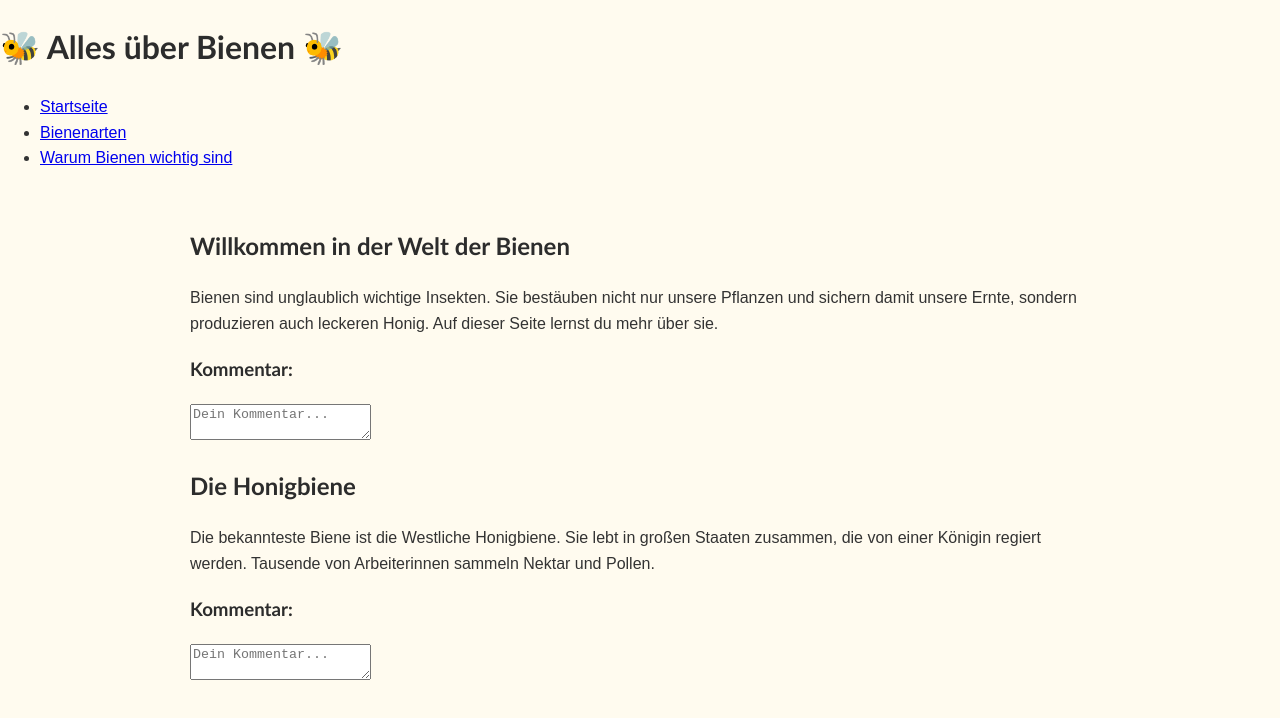
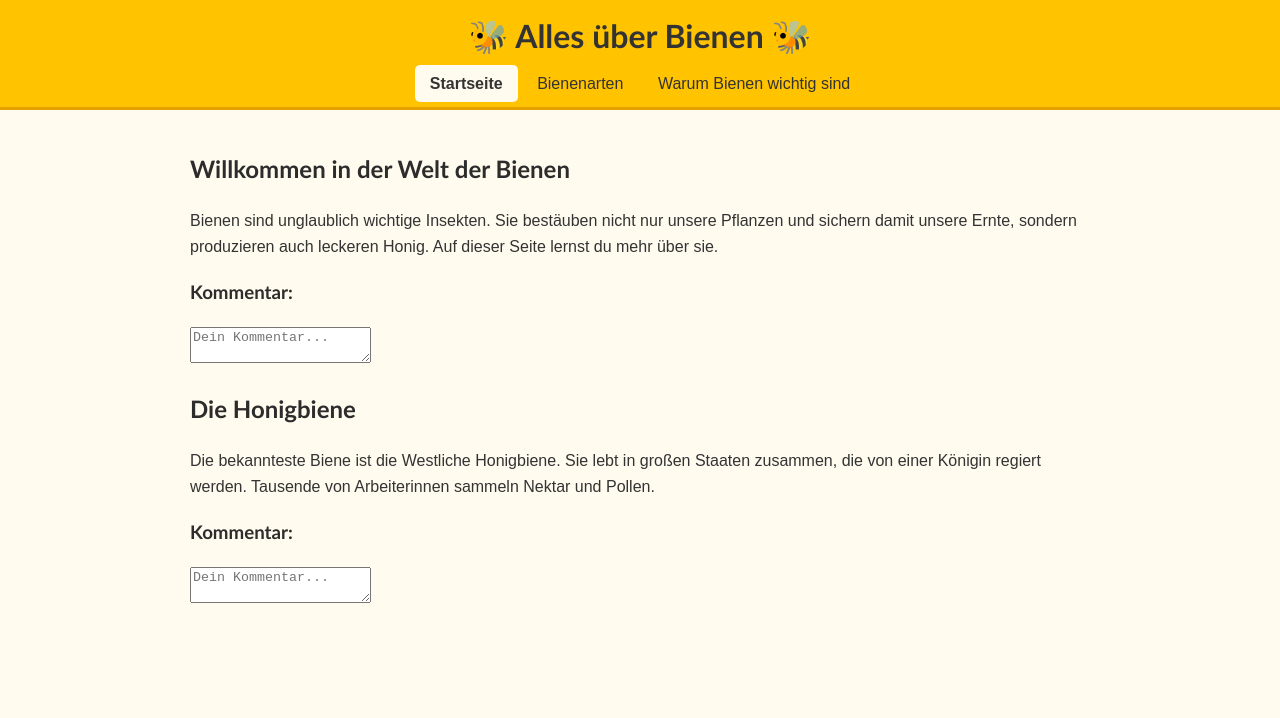
Before and after one commit to HOLDMYBEEER/InternetClientServer, a website: page Begin/webroot/index.html in a window 1280 px wide. Drawn offline with Linux system fonts and the light colour scheme.

Commit message:
viel in der Navigation ausporbiert und verschönert

```diff
--- a/Begin/webroot/css/style.css
+++ b/Begin/webroot/css/style.css
@@ -12,8 +12,8 @@ body {
   padding: 0;
 }
 
+/* Allen Aufgezählten Überschrift-Elemente eigenen Schriftstil & Farbe geben */
 h1, h2, h3 {
-  /* Eigene Schrift für Überschriften */
   font-family: 'Trebuchet MS', sans-serif;
   color: #2c2c2c;
 }
@@ -26,3 +26,53 @@ main {
   margin: 0 auto; /* Zentriert den Block horizontal */
   padding: 20px; /* Etwas Innenabstand */
 }
+
+/* --- Header & Navigation Einrücken und verschönern (Woche 3) --- */
+header {
+  background-color: #FFC300; /* Hintergrund für Navigation, kräftiges Bienen-Gelb */
+  padding: 10px 20px;
+  border-bottom: 3px solid #E3A000; /* kleiner Rand als Übergang von Nav zu Main */
+
+  /* max-Breite vom Main aufheben, damit Header über die volle Breite geht */
+  max-width: 100%;
+}
+
+/* Alle h1 im Header zentrieren */
+header h1 {
+  text-align: center;
+  color: #333;
+  margin: 0;
+}
+
+/* Alle ul in nav anpassen */
+nav ul {
+  list-style-type: none; /* Aufzählungspunkte entfernen*/
+  padding: 0;
+  text-align: center; /* Navigation zentrieren */
+  margin: 10px 0 0 0;
+}
+
+/* Alle li in nav anpassen */
+nav li {
+  display: inline-block; /* Menüpunkte nebeneinander stellen */
+}
+
+/* Alle Hyperlinks in nav anpassen */
+nav a {
+  text-decoration: none; /* Unterstreichung entfernen */
+  color: #333;
+  padding: 10px 15px;
+  border-radius: 5px; /* Leicht abgerundete Kanten */
+}
+
+/* weiße Auswahlbox um aktivien Menüpunkt anzuzeigen */
+nav a.active { /* Aktiver Menüpunkt in nav */
+  background-color: #FFFBEF;
+  font-weight: bold;
+}
+
+/* Hover-Effekt für Menü-Punkte */
+nav a:hover { /* Mouse-over Effekt für alle Hyperlinks in nav */
+  background-color: #E3A000; /* Effekt beim Drüberfahren, dunkleres Gelb als der Hintergrund */
+  color: #FFF;  /* weiße/invertierte Schrift für Hover, setzt sich vom dunkleren Hintergrund gut ab */
+}
```
